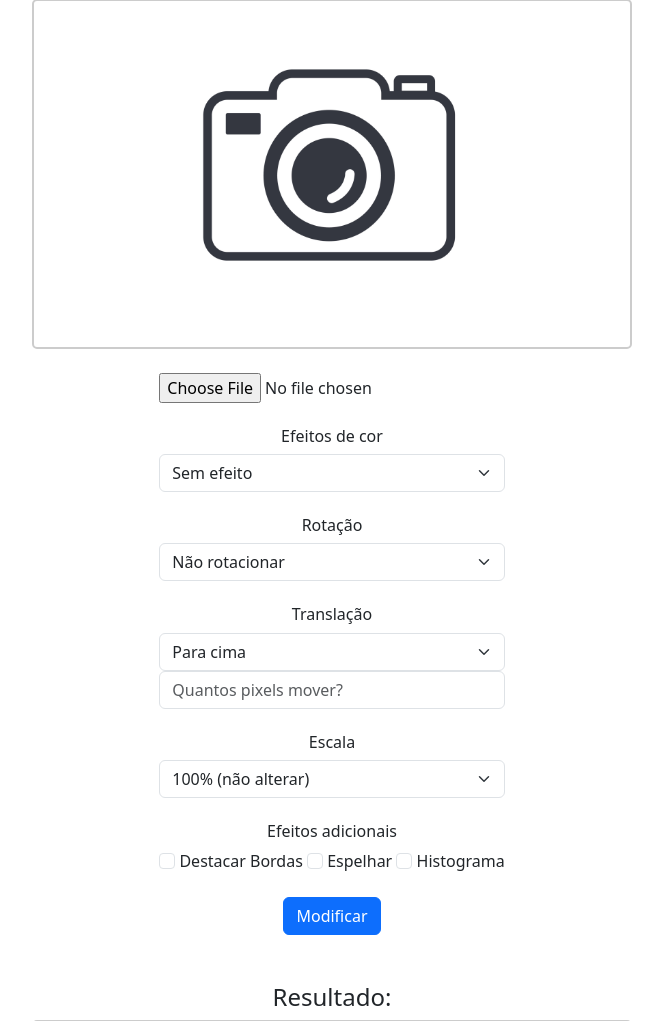
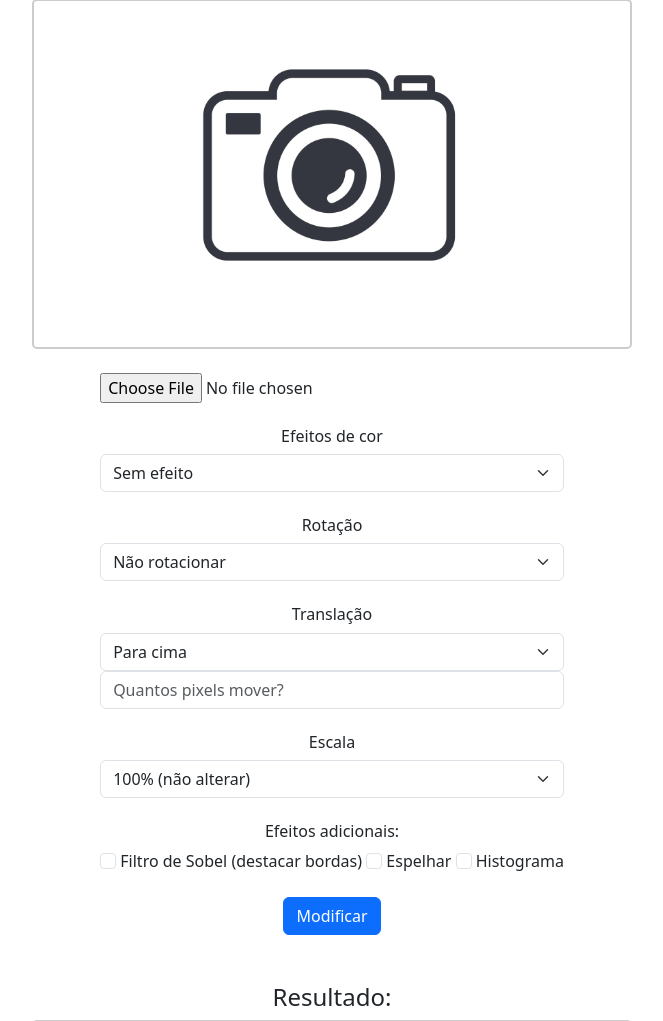
Before and after one commit to fernando-fukunaga/usjt-modificador-de-matrizes, a Flask app: page / in a window 1280 px wide. Shown: the part 209-1230 px from the top of the page, without its empty margins (308-971 px from the left). Run offline with Flask 3, Linux system fonts and the light colour scheme; some libraries are stand-ins or nearby versions.

Commit message:
Finalizando a parte do histograma, colorido e preto e branco; Refatorações

```diff
--- a/app.py
+++ b/app.py
@@ -37,10 +37,10 @@ def modify():
     form = MainForm(request.form)
     effect = form.effect.data
     rotation = form.rotation.data
-    translation = form.translation.data
+    translation_direction = form.translation_direction.data
     translation_pixels = form.translation_pixels.data
     scale = form.scale.data
-    edge_highlighting = form.edge_highlighting.data
+    sobel_filter = form.sobel_filter.data
     mirroring = form.mirroring.data
     histogram = form.histogram.data
     image = request.files["file"]
@@ -67,23 +67,27 @@ def modify():
     elif rotation == "no_rotation":
         pass
 
-    translate(image_being_modified, timestamp, translation, translation_pixels)
+    translate(image_being_modified, timestamp, translation_direction, translation_pixels)
     image_being_modified = cv2.imread(f'{images_path}/imagem-{timestamp}-modified.jpg')
 
     change_scale(image_being_modified, timestamp, scale)
     image_being_modified = cv2.imread(f'{images_path}/imagem-{timestamp}-modified.jpg')
 
-    if edge_highlighting:
-        highlight_edges(image_being_modified, timestamp)
+    if sobel_filter:
+        apply_sobel_filter(image_being_modified, timestamp)
         image_being_modified = cv2.imread(f'{images_path}/imagem-{timestamp}-modified.jpg')
 
     if mirroring:
-        mirror(image_being_modified, timestamp)
+        apply_mirroring(image_being_modified, timestamp)
         image_being_modified = cv2.imread(f'{images_path}/imagem-{timestamp}-modified.jpg')
 
     if histogram:
-        make_histogram(image_being_modified, timestamp)
-        webbrowser.open_new_tab("{0}/images/imagem-{1}-histogram.jpg".format(url_for("index"), timestamp))
+        if effect == "black_white":
+            make_black_white_histogram(image_being_modified, timestamp)
+            webbrowser.open_new_tab(f'http://localhost:5000/images/imagem-{timestamp}-histogram.jpg')
+        else:
+            make_color_histogram(image_being_modified, timestamp)
+            webbrowser.open_new_tab(f'http://localhost:5000/images/imagem-{timestamp}-histogram.jpg')
 
     base_file = f'imagem-{timestamp}-base.jpg'
     modified_file = f'imagem-{timestamp}-modified.jpg'
@@ -216,7 +220,7 @@ def change_scale(image, image_timestamp: float, percentage: str) -> None:
     cv2.imwrite(f'{IMAGES_PATH}/imagem-{image_timestamp}-modified.jpg', resized_image)
 
 
-def highlight_edges(image, image_timestamp: float) -> None:
+def apply_sobel_filter(image, image_timestamp: float) -> None:
     # Define os kernels de Sobel para a detecção de bordas
     sobel_x = np.array([[-1, 0, 1],
                         [-2, 0, 2],
@@ -245,7 +249,7 @@ def highlight_edges(image, image_timestamp: float) -> None:
     cv2.imwrite(f'{IMAGES_PATH}/imagem-{image_timestamp}-modified.jpg', edge_image)
 
 
-def mirror(image, image_timestamp) -> None:
+def apply_mirroring(image, image_timestamp) -> None:
     # Obtém a altura e largura da imagem
     height, width = image.shape[:2]
 
@@ -257,10 +261,10 @@ def mirror(image, image_timestamp) -> None:
         for x in range(width):
             mirrored_image[y, width - x - 1] = image[y, x]
 
-    cv2.imwrite(f'{IMAGES_PATH}/imagem-{image_timestamp}-modified.jpg', mirrored_image )
+    cv2.imwrite(f'{IMAGES_PATH}/imagem-{image_timestamp}-modified.jpg', mirrored_image)
 
 
-def make_histogram(image, image_timestamp) -> None:
+def make_color_histogram(image, image_timestamp) -> None:
     # Obtém a altura e largura da imagem
     height, width = image.shape[:2]
 
@@ -288,5 +292,30 @@ def make_histogram(image, image_timestamp) -> None:
     plt.savefig(f'{IMAGES_PATH}/imagem-{image_timestamp}-histogram.jpg')
 
 
+def make_black_white_histogram(image, image_timestamp) -> None:
+    # Obtém a altura e largura da imagem
+    height, width = image.shape[:2]
+
+    """Calcula o histograma de uma imagem em preto e branco."""
+    hist = np.zeros(256, dtype=int)
+
+    # Contar a frequência de cada intensidade de pixel
+    for y in range(height):
+        for x in range(width):
+            pixel_value = image[y, x]
+            hist[pixel_value] += 1
+
+    """Plota e salva o histograma."""
+    plt.figure()
+    plt.title("Histograma da Imagem em Preto e Branco")
+    plt.xlabel("Intensidade de Pixel")
+    plt.ylabel("Número de Pixels")
+    plt.plot(hist, color='black')
+    plt.xlim([0, 255])
+    plt.ylim([0, hist.max() * 1.1])  # Ajuste do limite y para melhor visualização
+
+    plt.savefig(f'{IMAGES_PATH}/imagem-{image_timestamp}-histogram.jpg')
+
+
 if __name__ == "__main__":
     app.run(debug=True)
--- a/src/forms.py
+++ b/src/forms.py
@@ -16,7 +16,7 @@ class MainForm(FlaskForm):
                                                       ("90_degrees", "90 graus"),
                                                       ("180_degrees", "180 graus"),
                                                       ("270_degrees", "270 graus")])
-    translation = SelectField(label="translation", choices=[("up", "Para cima"),
+    translation_direction = SelectField(label="translation_direction", choices=[("up", "Para cima"),
                                                             ("down", "Para baixo"),
                                                             ("left", "Para esquerda"),
                                                             ("right", "Para direita")])
@@ -29,7 +29,7 @@ class MainForm(FlaskForm):
                                                 ("75_percent", "75%"),
                                                 ("150_percent", "150%"),
                                                 ("200_percent", "200%")])
-    edge_highlighting = BooleanField(label="edge_highlighting")
+    sobel_filter = BooleanField(label="sobel_filter")
     mirroring = BooleanField(label="mirroring")
     histogram = BooleanField(label="histogram")
     submit = SubmitField("Modificar")
--- a/templates/index.html
+++ b/templates/index.html
@@ -62,16 +62,16 @@
             {{ form.rotation(class="form-select") }}
             <br>
             <h6 style="text-align: center">Translação</h6>
-            {{ form.translation(class="form-select") }}
+            {{ form.translation_direction(class="form-select") }}
             {{ form.translation_pixels(class="form-control", placeholder="Quantos pixels mover?") }}
             <br>
             <h6 style="text-align: center">Escala</h6>
             {{ form.scale(class="form-select") }}
             <br>
-            <h6 style="text-align: center">Efeitos adicionais</h6>
-            {{ form.edge_highlighting(class="form-check-input", id="edge_highlighting_check") }}
-            <label class="form-check-label" for="edge_highlighting_check">
-                Destacar Bordas
+            <h6 style="text-align: center">Efeitos adicionais:</h6>
+            {{ form.sobel_filter(class="form-check-input", id="sobel_filter_check") }}
+            <label class="form-check-label" for="sobel_filter_check">
+                Filtro de Sobel (destacar bordas)
             </label>
             {{ form.mirroring(class="form-check-input", id="mirroring_check") }}
             <label class="form-check-label" for="mirroring_check">
```
